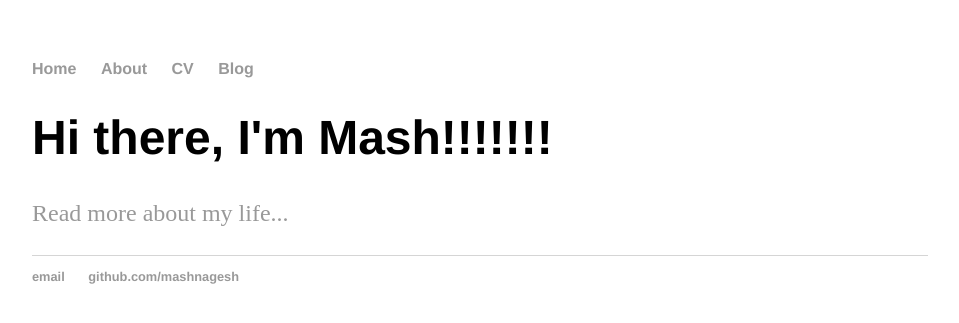
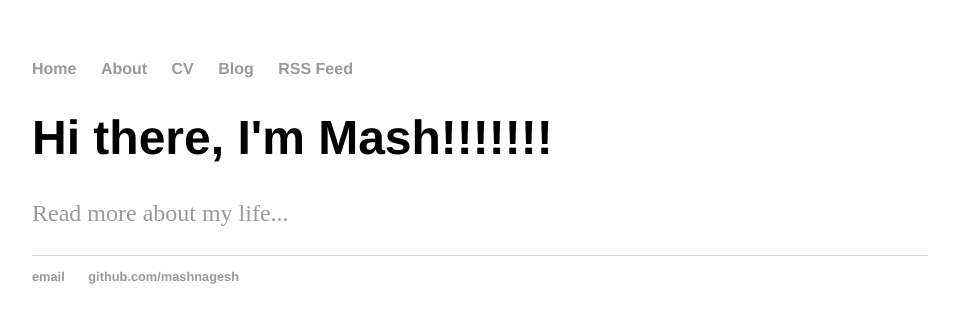
Before and after one commit to MashNagesh/mashnagesh.github.io, a Jekyll site: the page built from index.html, in a window 1280 px wide. Shown: the top 323 px of the page, without its empty margins (160-1119 px from the left). Built offline with Jekyll 4.4.1, drawn with Linux system fonts in a browser that asks for light colours.

Commit message:
Update default.html
RSS feed add

```diff
--- a/_layouts/default.html
+++ b/_layouts/default.html
@@ -12,6 +12,7 @@
 		        	<li><a href="/about">About</a></li>
 	        		<li><a href="/cv">CV</a></li>
 	        		<li><a href="/blog">Blog</a></li>
+				<li><a href ="http://mashnagesh.github.io/blog/atom.xml"> RSS Feed </a></li>
 	    		</ul>
 			</nav>
 			<div class="container">
```
